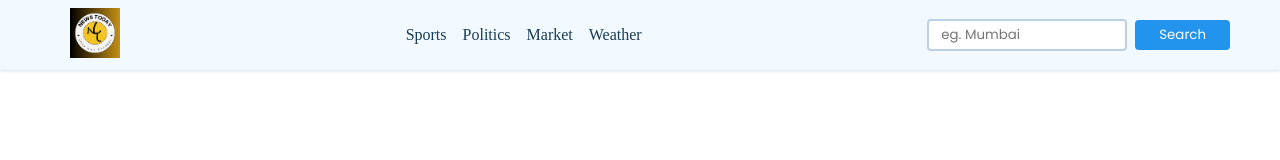
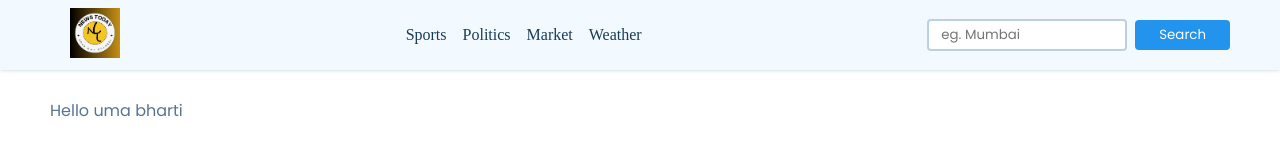
Before and after one commit to UmaBharti13/News-Aggregator, a plain HTML site: page index.html in a window 1280 px wide. Drawn offline with Linux system fonts and the light colour scheme; files whose address does not match are found by name; a web font is replaced by a local one.

Commit message:
Update index.html

```diff
--- a/index.html
+++ b/index.html
@@ -33,7 +33,7 @@
 
     <main>
         <div class="cards-container container flex">
-
+              <p>Hello uma bharti </p>
         </div>
 
 
```
